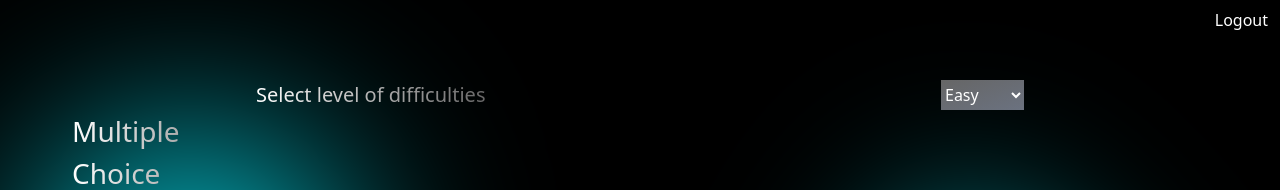
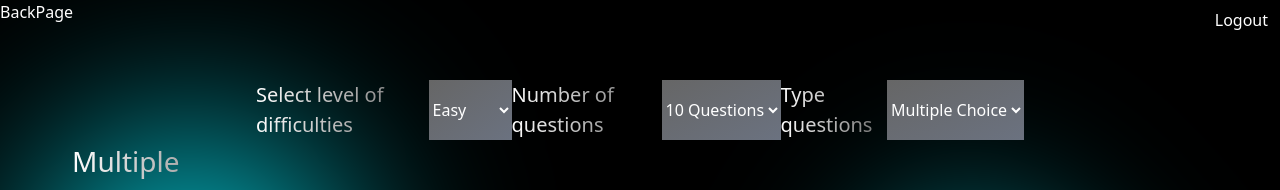
Before and after one commit to future-fwp/quiz, a React (Vite) app in the folder quiz/: page / in a window 1280 px wide. Both pictures are taken after typing "Sample", "Sample123" into the empty fields and a click on the input "Continue". Shown: the top 190 px of the page. Built offline with nearby package versions, Linux system fonts and the light colour scheme; no server answers.

Commit message:
add selection

```diff
--- a/quiz/src/App.tsx
+++ b/quiz/src/App.tsx
@@ -5,7 +5,7 @@ import Category from "./pages/Category";
 import QuizPage from "./pages/QuizPage";
 import { useState, createContext } from "react";
 import Navbar from "./pages/Navbar";
-import { Routes, Route, useLocation } from "react-router-dom";
+import { Routes, Route } from "react-router-dom";
 import ScoreProvider from "./ScoreProvider";
 export const UserAuthContext = createContext<{
 	isLoggedIn: boolean;
@@ -22,8 +22,11 @@ export const UserAuthContext = createContext<{
 function App() {
 	const [isLoggedIn, setIsLoggedIn] = useState(false);
 	const [userInfo, setUserInfo] = useState("");
+	const [selectedDifficulty, setSelectedDifficulty] = useState<string>("easy"); // State for difficulty
+	const [numberOfQuestions, setNumberOfQuestions] = useState<number>(10); // State for number of questions
+	const [typeQuestion, setTypeQuestion] = useState<string>(""); // State for type of questions
 
-	const location = useLocation();
+	// const location = useLocation();
 	// const { hash, pathname, search } = location;
 
 	const handleLogin = (userInfo: string) => {
@@ -84,7 +87,14 @@ function App() {
 						element={
 							isLoggedIn ? (
 								<WrapperComponentOtherThanNavbar>
-									<Category />
+									<Category
+										selectedDifficulty={selectedDifficulty}
+										setSelectedDifficulty={setSelectedDifficulty}
+										numberOfQuestions={numberOfQuestions}
+										setNumberOfQuestions={setNumberOfQuestions}
+										typeQuestion={typeQuestion}
+										setTypeQuestion={setTypeQuestion}
+									/>
 								</WrapperComponentOtherThanNavbar>
 							) : (
 								<WrapperComponentOtherThanNavbar>
@@ -98,7 +108,11 @@ function App() {
 						element={
 							isLoggedIn ? (
 								<WrapperComponentOtherThanNavbar>
-									<QuizPage />
+									<QuizPage
+										selectedDifficulty={selectedDifficulty}
+										numberOfQuestions={numberOfQuestions}
+										typeQuestion={typeQuestion}
+									/>
 								</WrapperComponentOtherThanNavbar>
 							) : (
 								<WrapperComponentOtherThanNavbar>
--- a/quiz/src/pages/Category.tsx
+++ b/quiz/src/pages/Category.tsx
@@ -5,9 +5,23 @@ import Triangle from "../components/Glow/Triangle";
 import { useState, useEffect } from "react";
 
 //
-const Category = () => {
+const Category = ({
+	selectedDifficulty,
+	setSelectedDifficulty,
+	numberOfQuestions,
+	setNumberOfQuestions,
+	typeQuestion,
+	setTypeQuestion,
+}: {
+	selectedDifficulty: string;
+	setSelectedDifficulty: React.Dispatch<React.SetStateAction<string>>;
+	numberOfQuestions: number;
+	setNumberOfQuestions: React.Dispatch<React.SetStateAction<number>>;
+	typeQuestion: string;
+	setTypeQuestion: React.Dispatch<React.SetStateAction<string>>;
+}) => {
 	const [categories, setCategories] = useState<{ id: number; name: string }[]>([]);
-	const [selectedDifficulty, setSelectedDifficulty] = useState<string>("easy"); // State for difficulty
+
 	const navigate = useNavigate();
 	useEffect(() => {
 		const fetchCategories = async () => {
@@ -28,6 +42,16 @@ const Category = () => {
 	const handleDifficultyChange = (event: React.ChangeEvent<HTMLSelectElement>) => {
 		setSelectedDifficulty(event.target.value);
 		console.log(selectedDifficulty, "selectedDifficulty");
+	};
+
+	const handleQuestionChange = (event: React.ChangeEvent<HTMLSelectElement>) => {
+		setNumberOfQuestions(parseInt(event.target.value));
+		console.log(numberOfQuestions, "numberOfQuestions");
+	};
+
+	const handleTypeQuestionChange = (event: React.ChangeEvent<HTMLSelectElement>) => {
+		setTypeQuestion(event.target.value);
+		console.log(typeQuestion, "typeQuestion");
 	};
 	const handleCategoryClick = (id: number, name: string) => {
 		navigate("/quizpage", {
@@ -57,6 +81,35 @@ const Category = () => {
 					<option value="easy">Easy</option>
 					<option value="medium">Medium</option>
 					<option value="hard">Hard</option>
+				</select>
+				<h4 className="text-h4 text-transparent bg-clip-text bg-gradient-to-r from-white to-grayStroke">
+					Number of questions
+				</h4>
+				<select
+					name="difficulty"
+					id="difficulty"
+					className="text-white bg-gradient-to-br from-grayStroke to-gray-500"
+					value={numberOfQuestions}
+					onChange={handleQuestionChange}
+				>
+					<option value="10">10 Questions</option>
+					<option value="20">20 Questions</option>
+					<option value="30">30 Questions</option>
+					<option value="40">40 Questions</option>
+					<option value="50">50 Questions</option>
+				</select>
+				<h4 className="text-h4 text-transparent bg-clip-text bg-gradient-to-r from-white to-grayStroke">
+					Type questions
+				</h4>
+				<select
+					name="difficulty"
+					id="difficulty"
+					className="text-white bg-gradient-to-br from-grayStroke to-gray-500"
+					value={typeQuestion}
+					onChange={handleTypeQuestionChange}
+				>
+					<option value="multiple">Multiple Choice</option>
+					<option value="boolean">True or False</option>
 				</select>
 			</div>
 			<div className="flex flex-col gap-3 ">
--- a/quiz/src/pages/Navbar.tsx
+++ b/quiz/src/pages/Navbar.tsx
@@ -1,16 +1,29 @@
 import { useContext } from "react";
 import { UserAuthContext } from "../App";
+import { useNavigate } from "react-router-dom";
 const Navbar = () => {
 	const { isLoggedIn, logout } = useContext(UserAuthContext);
+	const navigate = useNavigate();
+	const handleBack = () => {
+		navigate("/category");
+	};
 	return (
 		<div>
 			{!isLoggedIn ? (
 				<div className="flex justify-end">
+					<div className="flex items-center">
 						<button className="text-white bg-black px-3 py-2">Sign in</button>
 						<button className="text-black bg-white rounded-full px-3 py-2">Sign up</button>
 					</div>
+				</div>
 			) : (
-				<div className="flex justify-end">
+				<div className="flex justify-between">
+					<div>
+						<div className="flex items-center">
+							<button onClick={handleBack}>BackPage</button>
+						</div>
+					</div>
+					<div>
 						<button
 							className="text-white bg-black px-3 py-2"
 							onClick={logout}
@@ -18,6 +31,7 @@ const Navbar = () => {
 							Logout
 						</button>
 					</div>
+				</div>
 			)}
 		</div>
 	);
--- a/quiz/src/pages/QuizPage.tsx
+++ b/quiz/src/pages/QuizPage.tsx
@@ -5,6 +5,7 @@ import CircleGlow from "../components/Glow/CircleGlow";
 import Triangle from "../components/Glow/Triangle";
 import { useLocation, useNavigate } from "react-router-dom";
 import { useScore } from "../ScoreProvider";
+
 type QuestionData = {
 	category: string;
 	type: string;
@@ -14,12 +15,22 @@ type QuestionData = {
 	incorrect_answers: string[];
 };
 
-const QuizPage = () => {
+const QuizPage = ({
+	selectedDifficulty,
+	numberOfQuestions,
+	typeQuestion,
+}: {
+	selectedDifficulty: string;
+	numberOfQuestions: number;
+	typeQuestion: string;
+}) => {
 	const { score, setScore, setAnsweredQuestions } = useScore();
 	const HeadingRef = useRef<HTMLHeadingElement | null>(null);
 	const [headingWidth, setHeadingWidth] = useState(0);
 	const [questionData, setQuestionData] = useState<QuestionData[] | null>(null);
 	const [questionIndex, setQuestionIndex] = useState(0);
+
+	console.log("QuizPage", selectedDifficulty, numberOfQuestions, typeQuestion);
 
 	useEffect(() => {
 		// This will run after the component renders and HeadingRef.current is assigned
@@ -32,16 +43,28 @@ const QuizPage = () => {
 
 	const navigate = useNavigate(); // Add useNavigate
 
-	const { categoryId, difficulty, category } = location.state || {
+	const { categoryId, category } = location.state || {
 		categoryId: null,
-		difficulty: "easy",
 		category: "",
 	}; // Get difficulty
-	console.log(difficulty, "difficulty");
 
+	console.log(categoryId, "categoryId");
+
+	let stringNumber = numberOfQuestions.toString();
 	useEffect(() => {
-		const fetchData = async () => {
-			const url = `https://opentdb.com/api.php?amount=10&category=${categoryId}&difficulty=${difficulty}&type=multiple`;
+		/*************  ✨ Codeium Command ⭐  *************/
+		/**
+		 * Fetches questions from the Open Trivia DB API.
+		 *
+		 * @see https://opentdb.com/api.php
+		 * @param {number} amount - The number of questions to fetch.
+		 * @param {number} category - The category of the questions to fetch.
+		 * @param {string} difficulty - The difficulty of the questions to fetch.
+		 * @param {string} type - The type of questions to fetch.
+		 * @returns {Promise<void>}
+		 */
+		/******  486a0e42-b9bd-4a6a-a2a3-fbf415021f49  *******/ const fetchData = async () => {
+			const url = `https://opentdb.com/api.php?amount=${stringNumber}&category=${categoryId}&difficulty=${selectedDifficulty}&type=${typeQuestion}`;
 			try {
 				const response = await fetch(url);
 				const data = await response.json();
@@ -68,10 +91,11 @@ const QuizPage = () => {
 
 	const handleAnswerClick = (selectedAnswer: string) => {
 		// Check if it's the last question
-		if (questionIndex < questionData.length - 1) {
+		if (questionIndex <= questionData.length - 1) {
 			setQuestionIndex(questionIndex + 1);
 			if (setScore && setAnsweredQuestions) {
-				if (!currentQuestion.correct_answer.includes(selectedAnswer)) {
+				// Correct logic: Increment score if the answer is correct
+				if (currentQuestion.correct_answer === selectedAnswer) {
 					setScore(score + 1);
 				}
 
@@ -84,7 +108,8 @@ const QuizPage = () => {
 					},
 				]);
 			}
-		} else {
+		}
+		if (questionIndex === questionData.length - 1) {
 			// Handle end of quiz (e.g., show results)
 			navigate("/achievement");
 		}
@@ -97,7 +122,7 @@ const QuizPage = () => {
 			<div>
 				<div className="flex flex-col items-center justify-center">
 					<h2 className="text-h2 inline-block font-bold text-transparent  bg-clip-text bg-gradient-to-r from-white to-grayStroke  pb-4  text-center mb-5">
-						{category} {difficulty} Quiz
+						{category} {selectedDifficulty} Quiz
 					</h2>
 					<h3
 						ref={HeadingRef}
```
Lines whose indentation alone changed are shown as unchanged.
